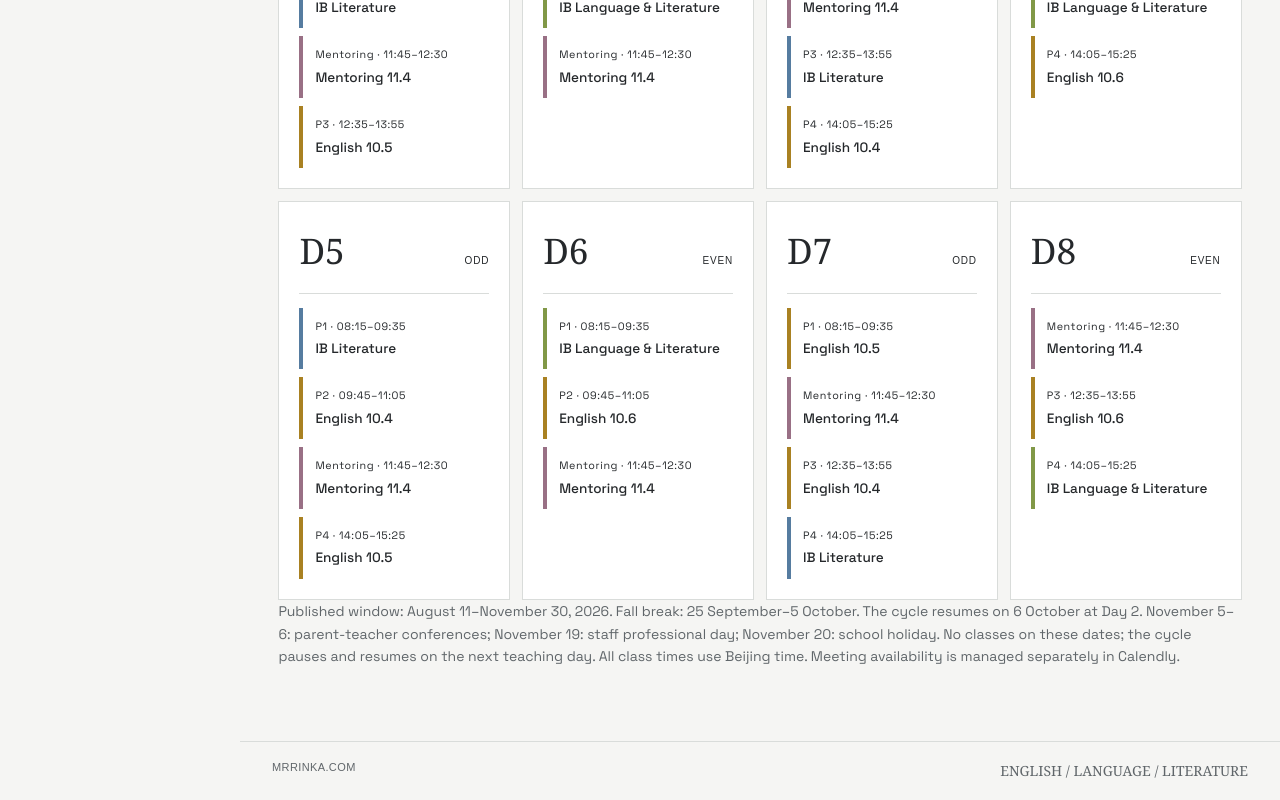
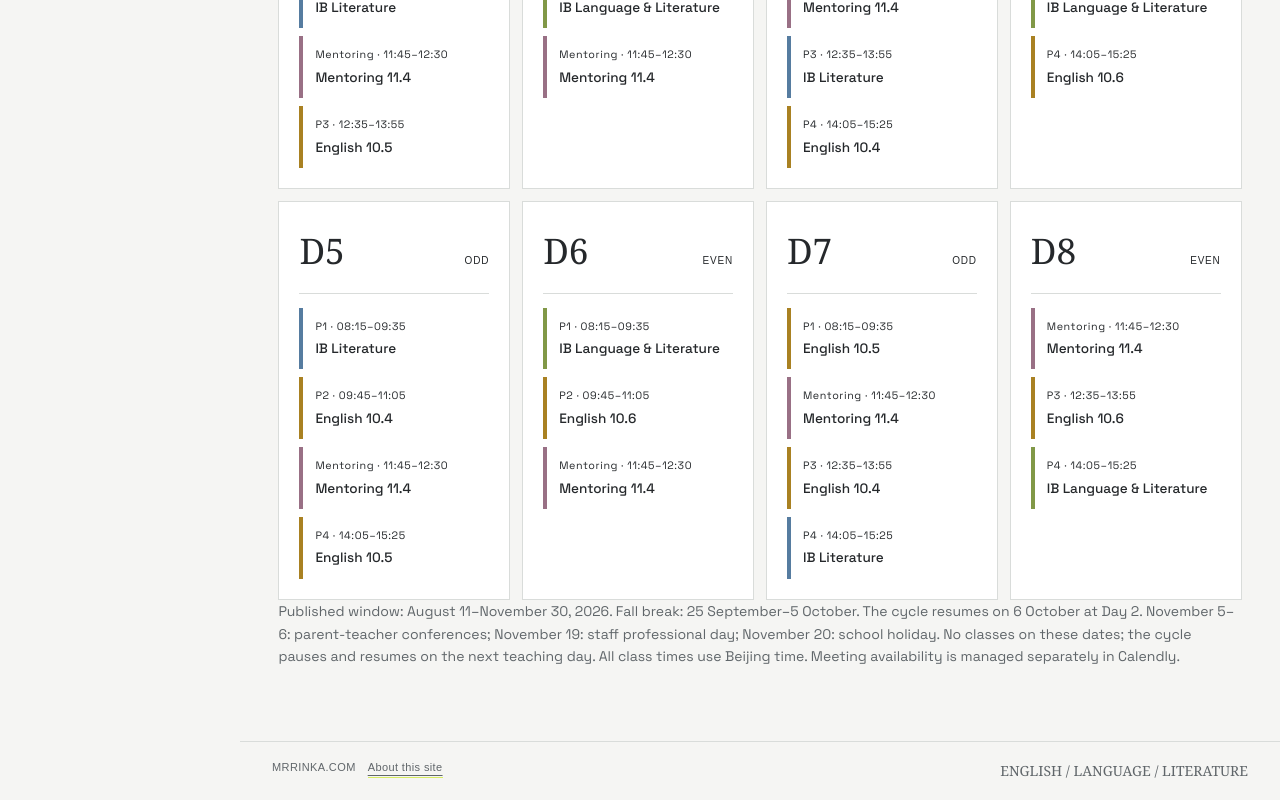
Before and after one commit to jrinka/mrrinka, a Next.js app: page /calendar in a window 1280 px wide. Shown: the part 1367-2167 px from the top of the page. Built offline with nearby package versions, Linux system fonts and the light colour scheme; a web font is replaced by a local one.

Commit message:
Add the IB independence notice to the home page footer

```diff
--- a/app/globals.css
+++ b/app/globals.css
@@ -907,6 +907,11 @@ h3 {
   padding: 16px 32px;
   color: var(--muted);
   font-size: 0.75rem;
+}
+.footer-site {
+  display: inline-flex;
+  align-items: baseline;
+  gap: .75rem;
 }
 .back {
   display: flex;
@@ -2393,7 +2398,12 @@ h3 {
 .entry-plate { display: flex; min-width: 0; }
 .entry-plate > div { width: 100%; min-height: 100%; }
 .entry-plate img { object-position: 48% 50%; }
-.entry-footer { display: flex; flex-wrap: wrap; justify-content: space-between; gap: 16px; margin-top: 26px; color: var(--muted); font-size: .62rem; letter-spacing: .04em; }
+.entry-footer { display: flex; flex-wrap: wrap; align-items: center; justify-content: space-between; gap: 12px 16px; margin-top: 26px; color: var(--muted); font-size: .62rem; letter-spacing: .04em; }
+.entry-footer-about { flex: 1; text-align: center; }
+.entry-footer-about p { margin: .25rem auto 0; font-size: .8125rem; line-height: 1.5; letter-spacing: normal; text-wrap: balance; }
+@media (max-width: 700px) {
+  .entry-footer-about { order: 1; flex-basis: 100%; }
+}
 @media (max-width: 900px) {
   .entry-main { grid-template-columns: 1fr; }
   .entry-plate > div { min-height: 230px; }
--- a/components/interior-shell.tsx
+++ b/components/interior-shell.tsx
@@ -34,6 +34,12 @@ export default function InteriorShell({children,courseId,courseLabels=defaults}:
       <ThemeToggle/>
       <Link className="interior-admin" href="/admin" title="Teacher editor"><FilePenLine size={18}/><span>Teacher editor</span></Link>
     </aside>
-    <div className="interior-body"><main id="content" className="interior-main">{children}</main><footer className="footer mono"><span>MRRINKA.COM</span><span>{courseId ? <>“We read books to find out who we are.” — <a href="https://www.theguardian.com/books/2018/jan/24/a-life-in-quotes-ursula-k-le-guin">Ursula K. Le Guin</a></> : "ENGLISH / LANGUAGE / LITERATURE"}</span></footer></div>
+    <div className="interior-body">
+      <main id="content" className="interior-main">{children}</main>
+      <footer className="footer mono">
+        <span className="footer-site">MRRINKA.COM <Link href="/#about-this-site">About this site</Link></span>
+        <span>{courseId ? <>“We read books to find out who we are.” — <a href="https://www.theguardian.com/books/2018/jan/24/a-life-in-quotes-ursula-k-le-guin">Ursula K. Le Guin</a></> : "ENGLISH / LANGUAGE / LITERATURE"}</span>
+      </footer>
+    </div>
   </div>;
 }
```
Also changed, not shown: app/page.tsx (+10 -1 lines).
